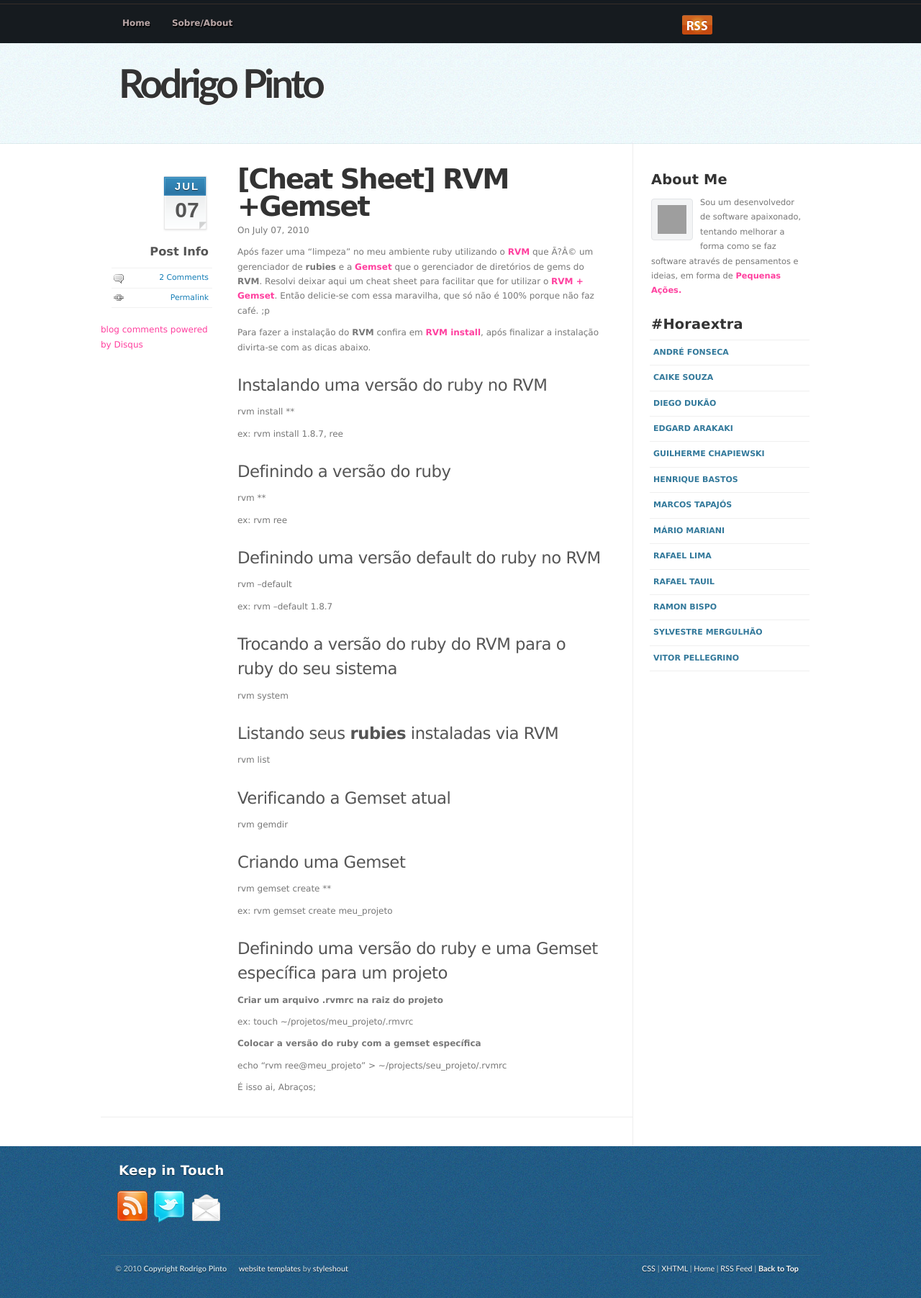
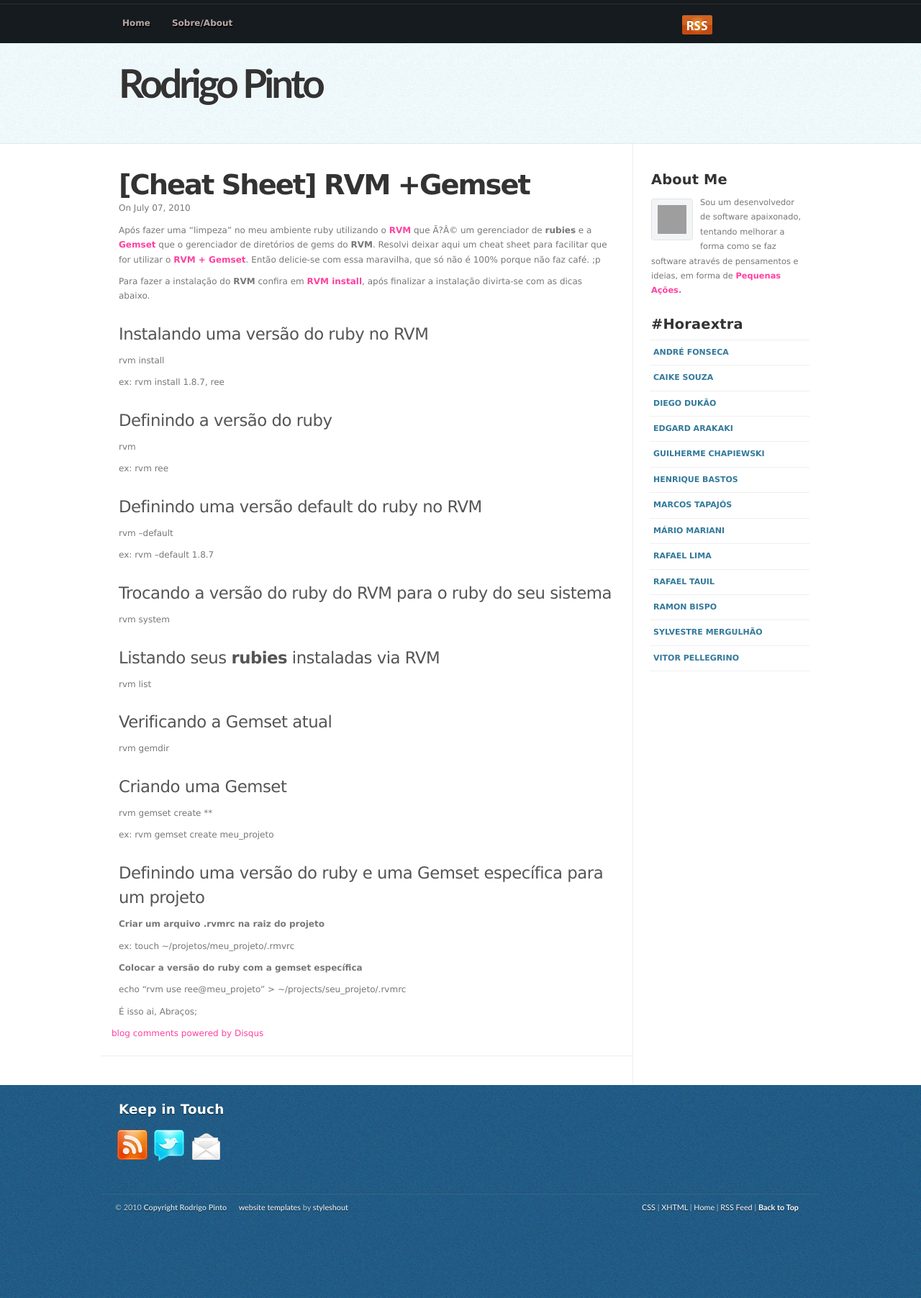
Before and after one commit to RamonPage/rodrigopinto.github.com, a Jekyll site: the page built from _posts/2010-07-07-cheat-sheet-rvm-gemset.md, in a window 1280 px wide. Shown: the whole page at 72% size. Built offline with Jekyll 4.4.1, drawn with Linux system fonts in a browser that asks for light colours; Markdown is read by kramdown in place of the engine named in the settings; comment, search, counter and statistics services are not loaded; grey boxes are pictures that could not be loaded.

Commit message:
fix layout using disqus

```diff
--- a/_layouts/post.html
+++ b/_layouts/post.html
@@ -2,8 +2,6 @@
 layout: default
 ---
 <div class="post">
-
-	<div class="right">
 
     <h2><a href="{{ page.url }}">{{ page.title }}</a></h2>
 
@@ -12,30 +10,14 @@ layout: default
 	{{ content }}
 
 
-    </div>
-
-    <div class="left">
-
-    	<p class="dateinfo">{{ page.date | date: '%b' }}<span>{{ page.date | date: '%d' }}</span></p>
-
-       	<div class="post-meta">
-          	<h4>Post Info</h4>
-             	<ul>
-                   <li class="comment"><a href="#">2 Comments</a></li>
-                   <li class="permalink"><a href="#">Permalink</a></li>
-                </ul>
-				</div>
-
-    </div>
-
+	<div class="disqus_block">
 		<div id="disqus_thread"></div>
 		<script type="text/javascript">
-		var disqus_developer = 1; // developer mode is on
-
-    	var disqus_shortname = 'rodrigopinto'; // required: replace example with your forum shortname
+			//var disqus_developer = 1; // developer mode is on
 
     		// The following are highly recommended additional parameters. Remove the slashes in front to use.
-    	// var disqus_identifier = 'unique_dynamic_id_1234';
+    		var disqus_shortname = 'rodrigopinto'; // required: replace example with your forum shortname
+    		var disqus_identifier = '{{ page.url }}';
 			// var disqus_url       = 'http://example.com/permalink-to-page.html';
 
     		/* * * DON'T EDIT BELOW THIS LINE * * */
@@ -47,5 +29,5 @@ layout: default
 		</script>
 		<noscript>Please enable JavaScript to view the <a href="http://disqus.com/?ref_noscript">comments powered by Disqus.</a></noscript>
 		<a href="http://disqus.com" class="dsq-brlink">blog comments powered by <span class="logo-disqus">Disqus</span></a>
-
 	</div>
+</div>
--- a/_posts/2010-07-07-cheat-sheet-rvm-gemset.md
+++ b/_posts/2010-07-07-cheat-sheet-rvm-gemset.md
@@ -13,13 +13,13 @@ Para fazer a instalação do **RVM** confira em **[RVM install](http://rvm.begin
 
 ###Instalando uma versão do ruby no RVM
 
-rvm install *<versão-ruby>*
+rvm install <versão-ruby>
 
 ex: rvm install 1.8.7, ree
 
 ###Definindo a versão do ruby
 
-rvm *<versão-ruby>*
+rvm <versão-ruby>
 
 ex: rvm ree
 
@@ -55,7 +55,7 @@ ex:  touch ~/projetos/meu_projeto/.rmvrc
 
 **Colocar a versão do ruby com a gemset específica**
 
-echo "rvm ree@meu_projeto" > ~/projects/seu_projeto/.rvmrc
+echo "rvm use ree@meu_projeto" > ~/projects/seu_projeto/.rvmrc
 
 
 É isso ai,
--- a/static/css/coolblue.css
+++ b/static/css/coolblue.css
@@ -901,3 +901,7 @@ ul.archive li .post-details a:visited {
 	height:0;
 	content: " ";
 }
+
+.disqus_block{
+	margin: 0 15px 0 15px;
+}
```
Also changed, not shown: _layouts/default.html (+13 -0 lines), index.html (+7 -9 lines). Lines whose indentation alone changed are shown as unchanged.
